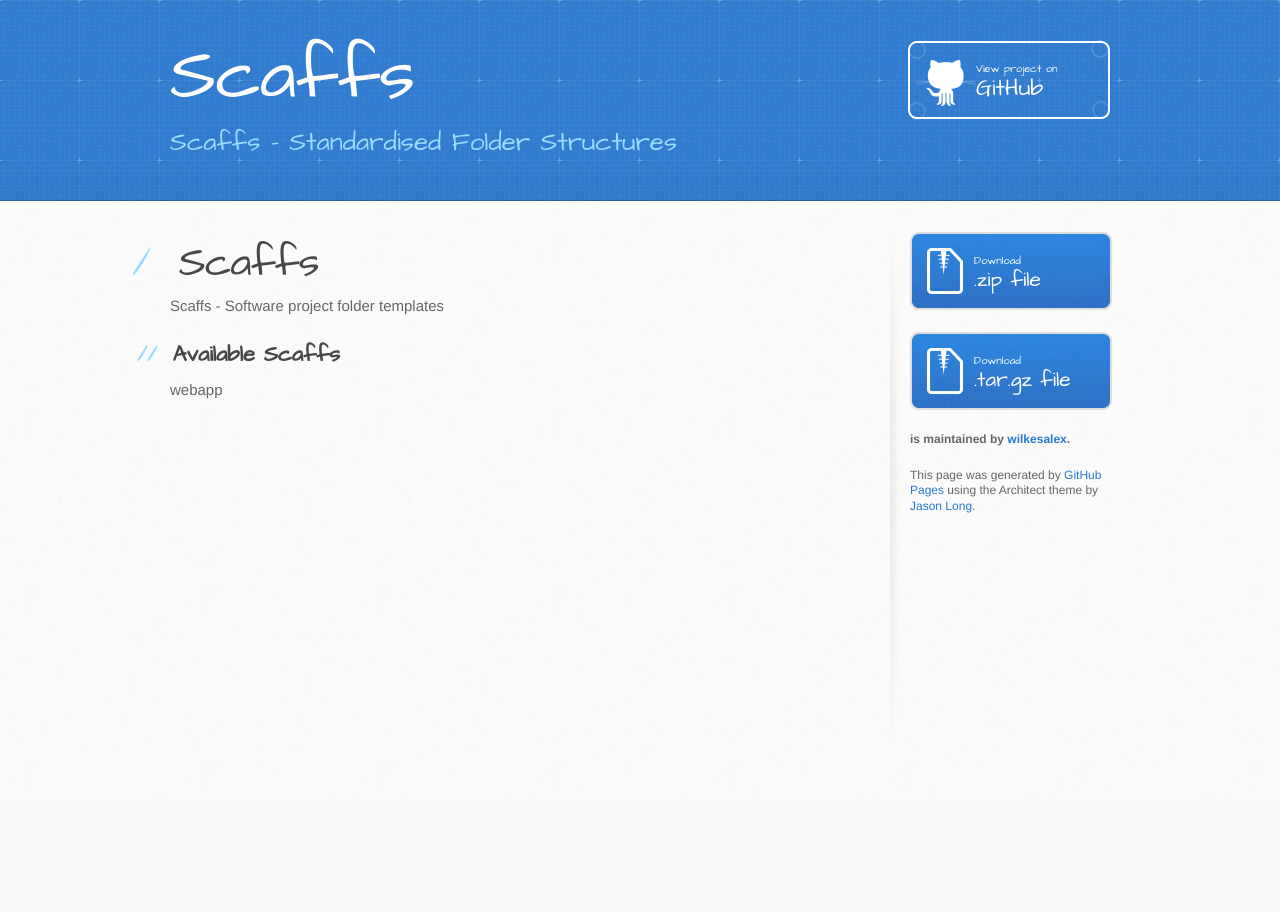
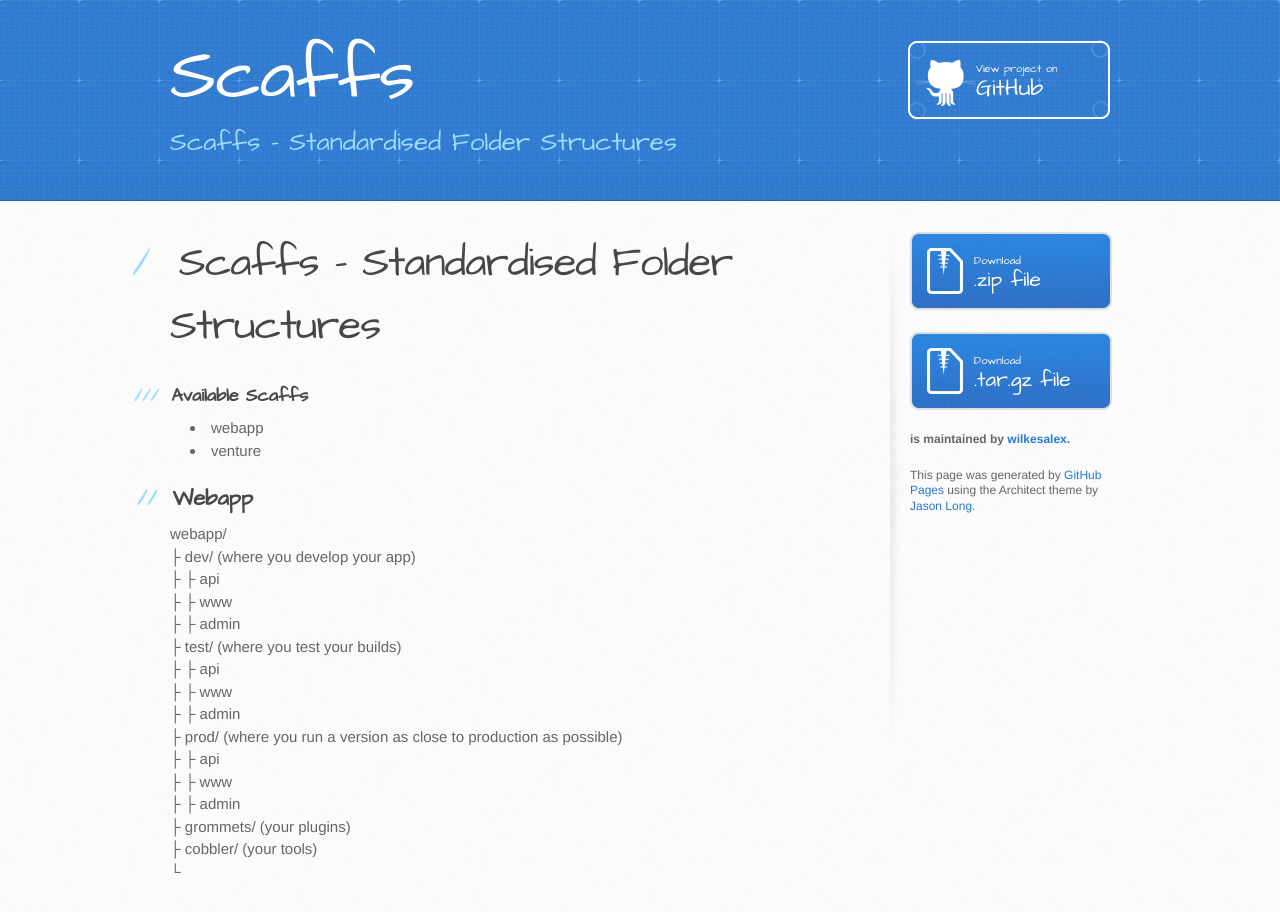
Before and after one commit to wilkesalex/scaffs, a plain HTML site: page index.html in a window 1280 px wide. Before the commit the page ends 800 px from the top, so only its background shows below. Drawn offline with Linux system fonts and the light colour scheme.

Commit message:
Create gh-pages branch via GitHub

```diff
--- a/index.html
+++ b/index.html
@@ -29,14 +29,33 @@
       <div class="inner clearfix">
         <section id="main-content">
           <h1>
-<a name="scaffs" class="anchor" href="#scaffs"><span class="octicon octicon-link"></span></a>Scaffs</h1>
+<a name="scaffs---standardised-folder-structures" class="anchor" href="#scaffs---standardised-folder-structures"><span class="octicon octicon-link"></span></a>Scaffs - Standardised Folder Structures</h1>
 
-<p>Scaffs - Software project folder templates</p>
+<h3>
+<a name="available-scaffs" class="anchor" href="#available-scaffs"><span class="octicon octicon-link"></span></a>Available Scaffs</h3>
 
-<h2>
-<a name="available-scaffs" class="anchor" href="#available-scaffs"><span class="octicon octicon-link"></span></a>Available Scaffs</h2>
+<ul>
+<li>webapp</li>
+<li>venture</li>
+</ul><h2>
+<a name="webapp" class="anchor" href="#webapp"><span class="octicon octicon-link"></span></a>Webapp</h2>
 
-<p>webapp</p>
+<p>webapp/<br>
+├ dev/  (where you develop your app)<br>
+├   ├ api<br>
+├   ├ www<br>
+├   ├ admin<br>
+├ test/  (where you test your builds)<br>
+├   ├ api<br>
+├   ├ www<br>
+├   ├ admin<br>
+├ prod/  (where you run a version as close to production as possible)<br>
+├   ├ api<br>
+├   ├ www<br>
+├   ├ admin<br>
+├ grommets/ (your plugins)<br>
+├ cobbler/ (your tools)<br>
+└<br></p>
         </section>
 
         <aside id="sidebar">
--- a/params.json
+++ b/params.json
@@ -1 +1 @@
-{"name":"Scaffs","tagline":"Scaffs - Standardised Folder Structures","body":"Scaffs\r\n======\r\n\r\nScaffs - Software project folder templates\r\n\r\n\r\nAvailable Scaffs\r\n----------------\r\n\r\nwebapp\r\n","google":"UA-45993204-1","note":"Don't delete this file! It's used internally to help with page regeneration."}
+{"name":"Scaffs","tagline":"Scaffs - Standardised Folder Structures","body":"# Scaffs - Standardised Folder Structures\r\n### Available Scaffs\r\n* webapp\r\n* venture\r\n\r\n## Webapp\r\n\r\nwebapp/<br/>\r\n├ dev/  (where you develop your app)<br/>\r\n├   ├ api<br/>\r\n├   ├ www<br/>\r\n├   ├ admin<br/>\r\n├ test/  (where you test your builds)<br/>\r\n├   ├ api<br/>\r\n├   ├ www<br/>\r\n├   ├ admin<br/>\r\n├ prod/  (where you run a version as close to production as possible)<br/>\r\n├   ├ api<br/>\r\n├   ├ www<br/>\r\n├   ├ admin<br/>\r\n├ grommets/ (your plugins)<br/>\r\n├ cobbler/ (your tools)<br/>\r\n└<br/>","google":"UA-45993204-1","note":"Don't delete this file! It's used internally to help with page regeneration."}
```
